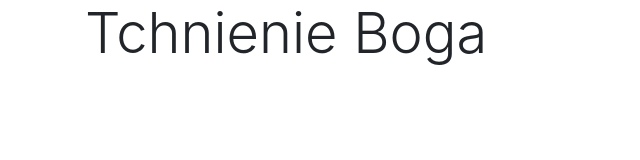
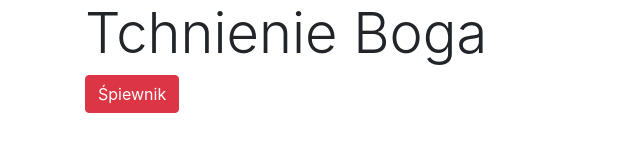
Before and after one commit to tchnienieboga/tchnienieboga.github.io, a plain HTML site: page index.html in a window 1280 px wide. Shown: the whole page, without its empty margins (0-640 px from the left). Drawn offline with nearby package versions, Linux system fonts and the light colour scheme.

Commit message:
Initial songbook download

```diff
--- a/index.html
+++ b/index.html
@@ -11,6 +11,8 @@
 <body>
 <div class="container">
     <h3 class="display-4">Tchnienie Boga</h3>
+    <a class="btn btn-danger" role="button" target="_blank"
+       href="files/SpiewnikTB.pdf" download="SpiewnikTB.pdf">Śpiewnik</a>
 </div>
 </body>
 </html>
```
Also changed, not shown: 1 other file.
